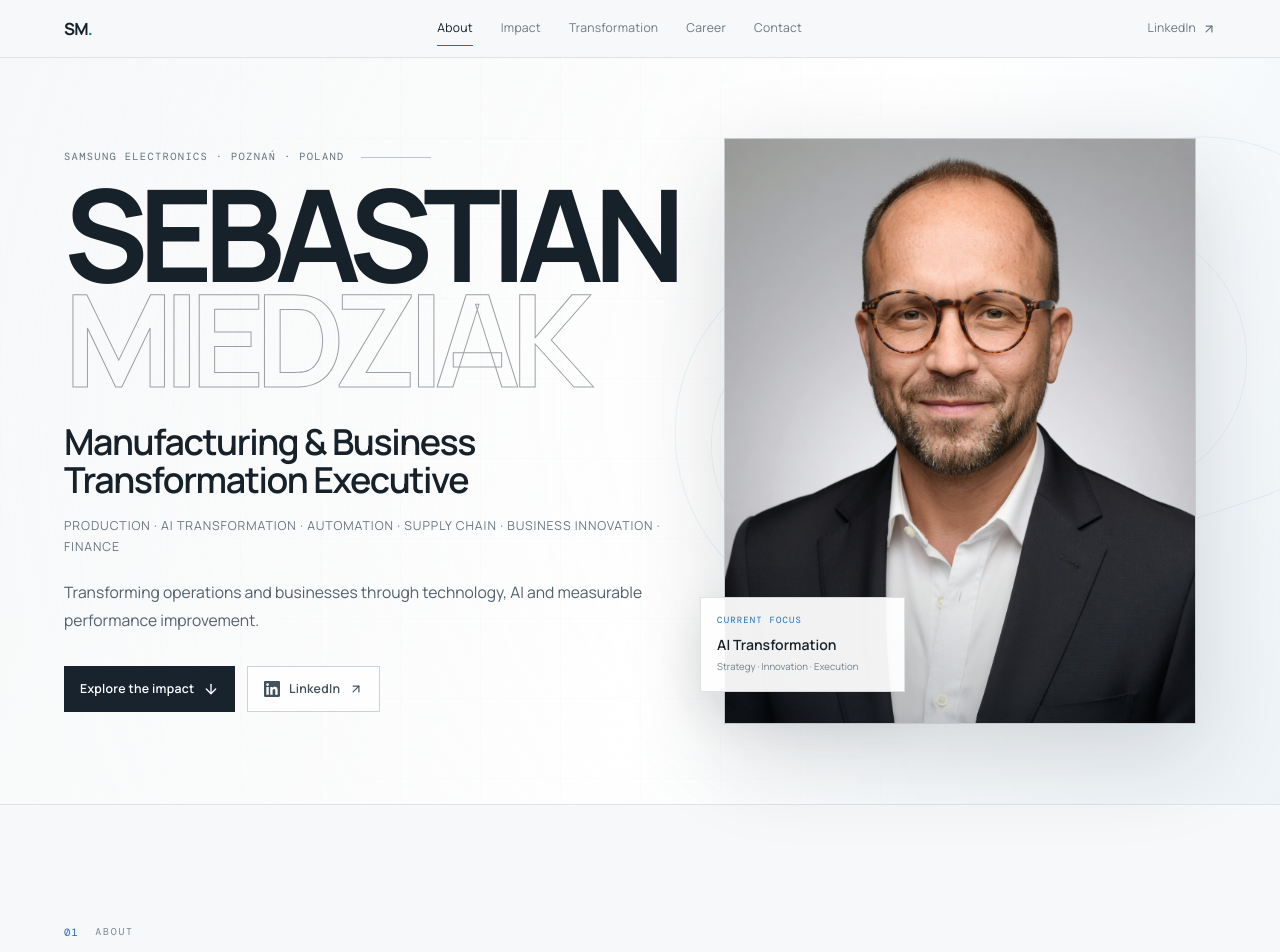
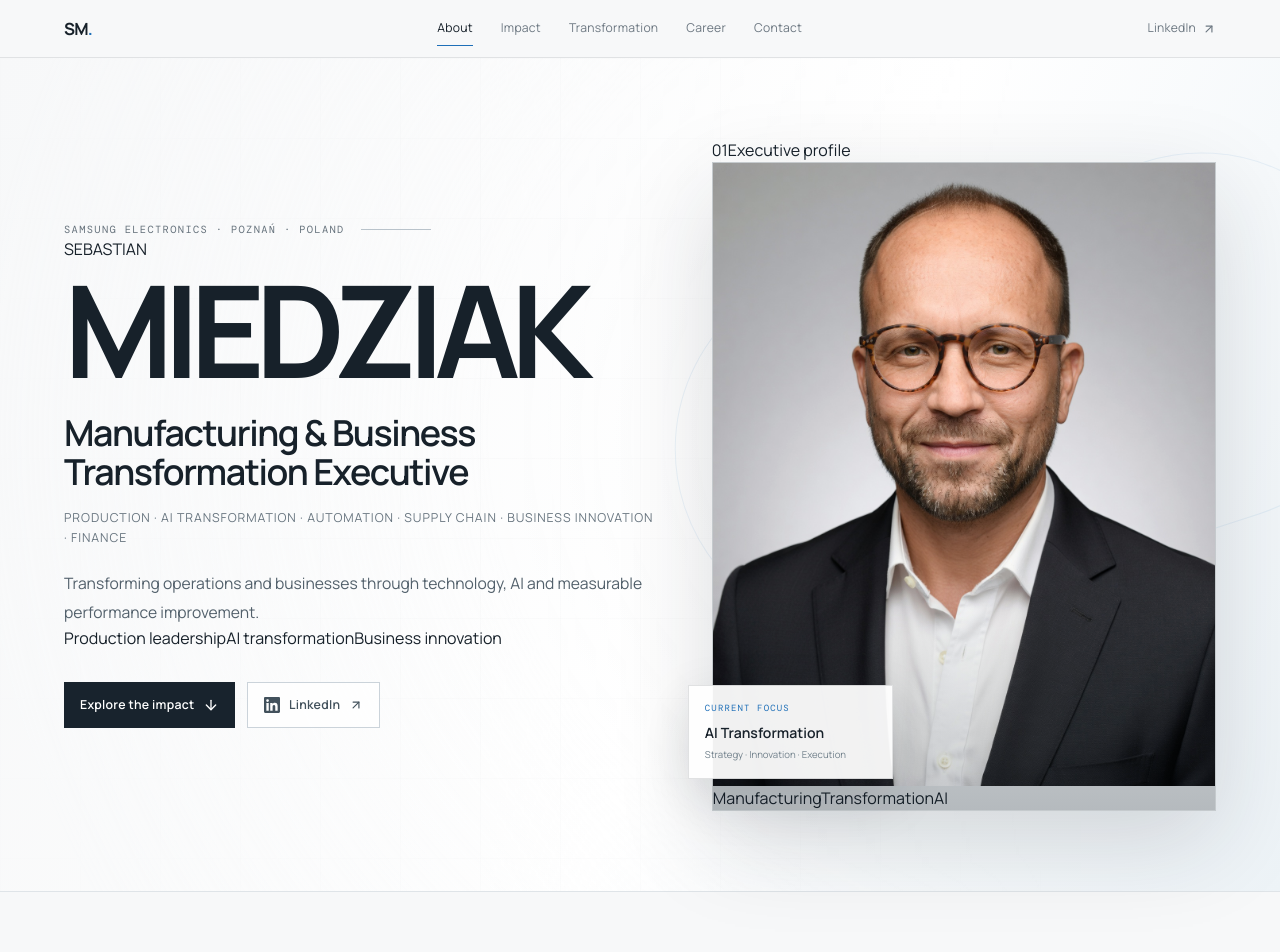
Before and after one commit to Wladimirowitsch/miedziak.eu, a React (Vite) app: page / in a window 1280 px wide. Shown: the top 952 px of the page. Built offline with nearby package versions, Linux system fonts and the light colour scheme.

Commit message:
Refine executive hero presentation

```diff
--- a/src/sections/Hero.tsx
+++ b/src/sections/Hero.tsx
@@ -10,8 +10,8 @@ export default function Hero() {
     if (reduced) return;
     const onMove = (event: MouseEvent) => {
       setPointer({
-        x: (event.clientX / window.innerWidth - 0.5) * 10,
-        y: (event.clientY / window.innerHeight - 0.5) * 7,
+        x: (event.clientX / window.innerWidth - 0.5) * 7,
+        y: (event.clientY / window.innerHeight - 0.5) * 5,
       });
     };
     window.addEventListener("mousemove", onMove, { passive: true });
@@ -22,25 +22,39 @@ export default function Hero() {
     <section id="top" className="hero-section">
       <div className="hero-grid" aria-hidden="true" />
       <div className="hero-orbit hero-orbit-one" aria-hidden="true" />
-      <div className="hero-orbit hero-orbit-two" aria-hidden="true" />
 
-      <div className="relative z-10 mx-auto grid min-h-[calc(100vh-69px)] max-w-[1500px] items-center gap-12 px-5 py-12 sm:px-10 sm:py-16 lg:grid-cols-[1.04fr_.96fr] lg:px-16 lg:py-20">
+      <div className="relative z-10 mx-auto grid min-h-[calc(100vh-69px)] max-w-[1500px] items-center gap-14 px-5 py-12 sm:px-10 sm:py-16 lg:grid-cols-[1.08fr_.92fr] lg:px-16 lg:py-20">
         <div className="max-w-4xl">
           <div className="hero-kicker-row reveal" style={{ animationDelay: "0.05s" }}>
             <span className="hero-kicker">Samsung Electronics · Poznań · Poland</span>
             <span className="hero-kicker-rule" aria-hidden="true" />
           </div>
-          <h1 className="hero-title reveal" style={{ animationDelay: "0.15s" }}>
-            {profile.firstName}
-            <span>{profile.lastName}</span>
-          </h1>
-          <p className="hero-role reveal" style={{ animationDelay: "0.28s" }}>{profile.headline}</p>
-          <p className="hero-sub reveal" style={{ animationDelay: "0.38s" }}>{profile.subheadline}</p>
+
+          <div className="hero-title-wrap reveal" style={{ animationDelay: "0.15s" }}>
+            <span className="hero-title-overline">SEBASTIAN</span>
+            <h1 className="hero-title">MIEDZIAK</h1>
+          </div>
+
+          <p className="hero-role reveal" style={{ animationDelay: "0.28s" }}>
+            {profile.headline}
+          </p>
+          <p className="hero-sub reveal" style={{ animationDelay: "0.38s" }}>
+            {profile.subheadline}
+          </p>
           <p className="hero-copy reveal" style={{ animationDelay: "0.48s" }}>
             Transforming operations and businesses through technology, AI and measurable performance improvement.
           </p>
-          <div className="mt-8 flex flex-col gap-3 sm:flex-row sm:items-center reveal" style={{ animationDelay: "0.58s" }}>
-            <a href="#impact" className="hero-button hero-button-primary">Explore the impact <ArrowDown className="h-4 w-4" /></a>
+
+          <div className="hero-meta reveal" style={{ animationDelay: "0.53s" }}>
+            <span>Production leadership</span>
+            <span>AI transformation</span>
+            <span>Business innovation</span>
+          </div>
+
+          <div className="mt-8 flex flex-col gap-3 sm:flex-row sm:items-center reveal" style={{ animationDelay: "0.6s" }}>
+            <a href="#impact" className="hero-button hero-button-primary">
+              Explore the impact <ArrowDown className="h-4 w-4" />
+            </a>
             <a href={profile.linkedin} target="_blank" rel="noopener noreferrer" className="hero-button hero-button-secondary">
               <LinkedInIcon className="h-4 w-4" /> LinkedIn <ArrowUpRight className="h-3.5 w-3.5" />
             </a>
@@ -51,13 +65,22 @@ export default function Hero() {
           className="hero-portrait-wrap reveal"
           style={{ animationDelay: "0.34s", transform: `translate3d(${pointer.x}px, ${pointer.y}px, 0)` }}
         >
+          <div className="hero-portrait-label">
+            <span>01</span>
+            <span>Executive profile</span>
+          </div>
+          <div className="portrait-frame">
+            <img src="/images/sebastian-portrait.jpg" alt="Sebastian Miedziak" className="hero-portrait" />
+            <div className="portrait-caption">
+              <span>Manufacturing</span>
+              <span>Transformation</span>
+              <span>AI</span>
+            </div>
+          </div>
           <div className="hero-role-card" aria-label="Current strategic focus">
             <span>Current focus</span>
             <strong>AI Transformation</strong>
             <small>Strategy · Innovation · Execution</small>
-          </div>
-          <div className="portrait-frame">
-            <img src="/images/sebastian-portrait.jpg" alt="Sebastian Miedziak" className="hero-portrait" />
           </div>
         </div>
       </div>
```
